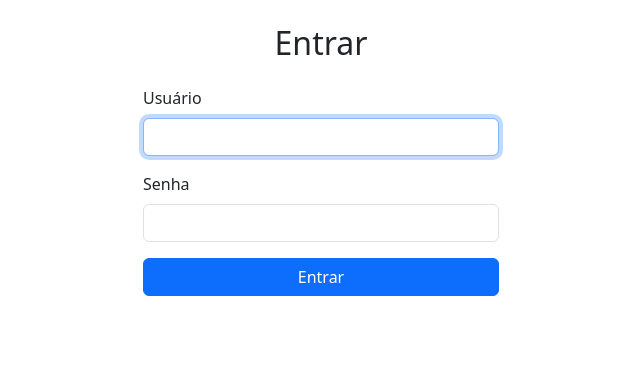
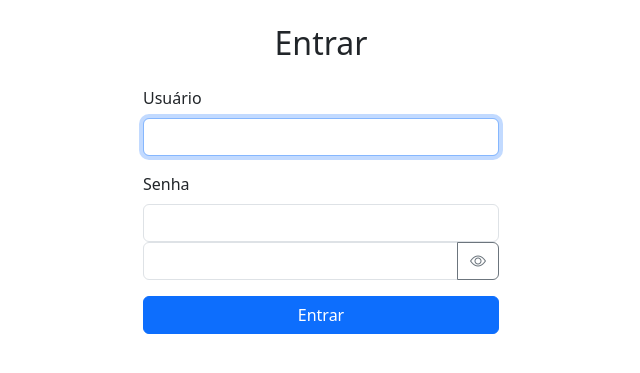
Before and after one commit to Egewarth05/RATEIO, a Django app: page /login/ in a window 1280 px wide. Shown: the part 24-397 px from the top of the page, without its empty margins (319-959 px from the left). Run offline with Django 5.2, Linux system fonts and the light colour scheme.

Commit message:
Update login.html

```diff
--- a/sistema_rateio/templates/registration/login.html
+++ b/sistema_rateio/templates/registration/login.html
@@ -16,9 +16,32 @@
       <div class="mb-3">
         <label class="form-label">Senha</label>
         <input type="password" name="password" class="form-control" required>
+        <div class="input-group">
+          <input type="password" name="password" id="password" class="form-control" required>
+          <button type="button" class="btn btn-outline-secondary" id="toggle-password">
+            <i class="bi bi-eye"></i>
+          </button>
+        </div>
       </div>
       <button type="submit" class="btn btn-primary w-100">Entrar</button>
     </form>
   </div>
 </div>
 {% endblock %}
+
+{% block scripts %}
+  {{ block.super }}
+  <script>
+    document.addEventListener('DOMContentLoaded', function () {
+      const toggleBtn = document.getElementById('toggle-password');
+      const passwordInput = document.getElementById('password');
+      toggleBtn.addEventListener('click', function () {
+        const isPassword = passwordInput.type === 'password';
+        passwordInput.type = isPassword ? 'text' : 'password';
+        this.innerHTML = isPassword
+          ? '<i class="bi bi-eye-slash"></i>'
+          : '<i class="bi bi-eye"></i>';
+      });
+    });
+  </script>
+{% endblock %}
```
